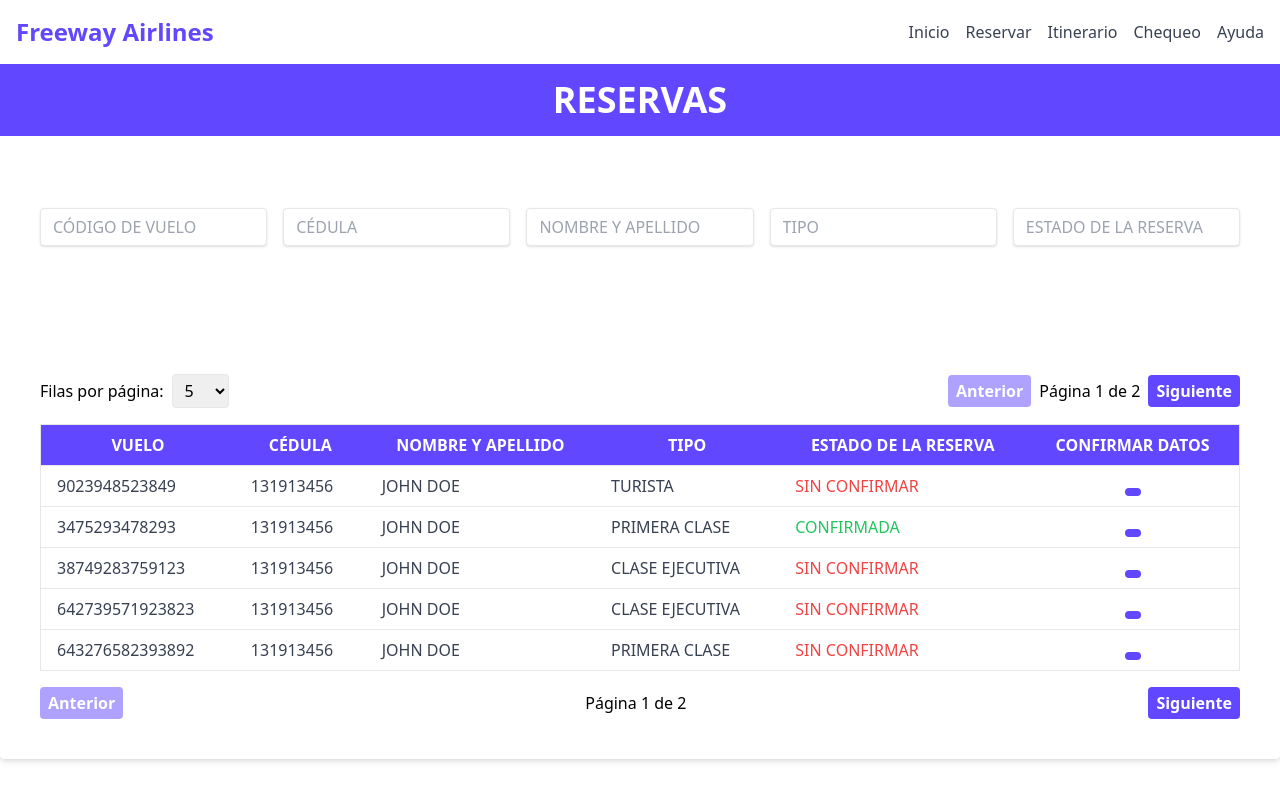
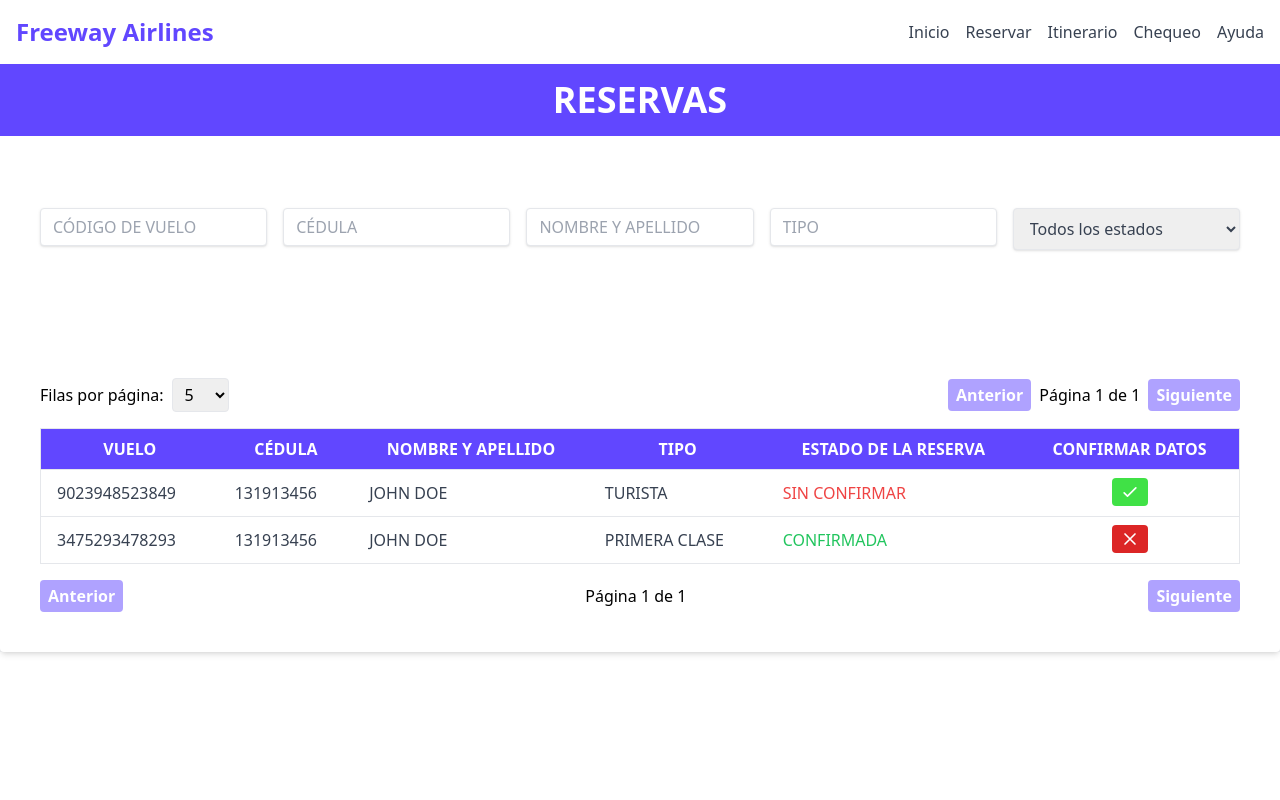
Before and after one commit to Carlos-jim/freeway, a React (Create React App) app: page /reservaciones in a window 1280 px wide. Built offline with nearby package versions, Linux system fonts and the light colour scheme.

Commit message:
DatataAdmin update

```diff
--- a/src/components/datatableAdmin.jsx
+++ b/src/components/datatableAdmin.jsx
@@ -7,6 +7,7 @@ const data = [
     nombre: 'JOHN DOE',
     tipo: 'TURISTA',
     estado: 'SIN CONFIRMAR',
+    confirmado: false, // Nuevo estado para gestionar la confirmación
   },
   {
     vuelo: '3475293478293',
@@ -14,36 +15,9 @@ const data = [
     nombre: 'JOHN DOE',
     tipo: 'PRIMERA CLASE',
     estado: 'CONFIRMADA',
+    confirmado: true, // Nuevo estado para gestionar la confirmación
   },
-  {
-    vuelo: '38749283759123',
-    cedula: '131913456',
-    nombre: 'JOHN DOE',
-    tipo: 'CLASE EJECUTIVA',
-    estado: 'SIN CONFIRMAR',
-  },
-  {
-    vuelo: '642739571923823',
-    cedula: '131913456',
-    nombre: 'JOHN DOE',
-    tipo: 'CLASE EJECUTIVA',
-    estado: 'SIN CONFIRMAR',
-  },
-  {
-    vuelo: '643276582393892',
-    cedula: '131913456',
-    nombre: 'JOHN DOE',
-    tipo: 'PRIMERA CLASE',
-    estado: 'SIN CONFIRMAR',
-  },
-  {
-    vuelo: '7582347912837912',
-    cedula: '131913456',
-    nombre: 'JOHN DOE',
-    tipo: 'TURISTA',
-    estado: 'SIN CONFIRMAR',
-  },
-  // Agrega más datos aquí si es necesario
+  // ... resto de los datos
 ];
 
 const TableAdmin = ({ filters }) => {
@@ -86,6 +60,14 @@ const TableAdmin = ({ filters }) => {
     setRowsPerPage(Number(e.target.value));
     setCurrentPage(1);
   }, []);
+
+  // Función para manejar el cambio de estado al hacer clic en el botón
+  const handleConfirmClick = (index) => {
+    const newData = [...filteredData];
+    newData[index].confirmado = !newData[index].confirmado;
+    newData[index].estado = newData[index].confirmado ? 'CONFIRMADA' : 'NO CONFIRMADA'; // Cambia el estado basado en la confirmación
+    setFilteredData(newData);
+  };
 
   return (
     <div className='p-10'>
@@ -146,12 +128,45 @@ const TableAdmin = ({ filters }) => {
                 <td className="py-2 px-4 border-b">{reservation.cedula}</td>
                 <td className="py-2 px-4 border-b">{reservation.nombre}</td>
                 <td className="py-2 px-4 border-b">{reservation.tipo}</td>
-                <td className={`py-2 px-4 border-b ${reservation.estado === 'CONFIRMADA' ? 'text-green-500' : 'text-red-500'}`}>
+                <td className={`py-2 px-4 border-b ${reservation.confirmado ? 'text-green-500' : 'text-red-500'}`}>
                   {reservation.estado}
                 </td>
                 <td className="py-2 px-4 border-b text-center">
-                  <button className="hover:bg-purple-700 text-white font-bold py-1 px-2 rounded" style={{ background: "#6147FF" }}>
-                    <i className="fas fa-check"></i>
+                  <button
+                    onClick={() => handleConfirmClick(index)}
+                    className={`${reservation.confirmado ? 'bg-red-600 hover:bg-red-700' : 'bg-success-color-btn hover:bg-hover-success-color-btn'} text-white font-bold py-1 px-2 rounded`}
+                  >
+                    {reservation.confirmado ? (
+                      <svg
+                        xmlns="http://www.w3.org/2000/svg"
+                        fill="none"
+                        viewBox="0 0 24 24"
+                        stroke="currentColor"
+                        className="w-5 h-5"
+                      >
+                        <path
+                          strokeLinecap="round"
+                          strokeLinejoin="round"
+                          strokeWidth="2"
+                          d="M6 18L18 6M6 6l12 12"
+                        />
+                      </svg>
+                    ) : (
+                      <svg
+                        xmlns="http://www.w3.org/2000/svg"
+                        fill="none"
+                        viewBox="0 0 24 24"
+                        stroke="currentColor"
+                        className="w-5 h-5"
+                      >
+                        <path
+                          strokeLinecap="round"
+                          strokeLinejoin="round"
+                          strokeWidth="2"
+                          d="M5 13l4 4L19 7"
+                        />
+                      </svg>
+                    )}
                   </button>
                 </td>
               </tr>
--- a/src/view/reservas.jsx
+++ b/src/view/reservas.jsx
@@ -13,9 +13,13 @@ const ReservationTable = () => {
 
   const handleInputChange = (e) => {
     const { id, value } = e.target;
+
+    // Convertir a mayúsculas solo el input de "nombre"
+    const transformedValue = id === "nombre" ? value.toUpperCase() : value;
+
     setFilters({
       ...filters,
-      [id]: value,
+      [id]: transformedValue,
     });
   };
 
@@ -34,7 +38,7 @@ const ReservationTable = () => {
             <div className="flex flex-wrap -mx-2 mb-4">
               <div className="w-full md:w-1/5 px-2 mb-4 md:mb-0">
                 <input
-                  className="shadow appearance-none border rounded w-full py-2 px-3 text-gray-700 leading-tight focus:outline-none focus:shadow-outline"
+                  className="shadow border rounded w-full py-2 px-3 text-gray-700 leading-tight focus:outline-none focus:shadow-outline"
                   id="vuelo"
                   type="text"
                   placeholder="CÓDIGO DE VUELO"
@@ -44,7 +48,7 @@ const ReservationTable = () => {
               </div>
               <div className="w-full md:w-1/5 px-2 mb-4 md:mb-0">
                 <input
-                  className="shadow appearance-none border rounded w-full py-2 px-3 text-gray-700 leading-tight focus:outline-none focus:shadow-outline"
+                  className="shadow border rounded w-full py-2 px-3 text-gray-700 leading-tight focus:outline-none focus:shadow-outline"
                   id="cedula"
                   type="text"
                   placeholder="CÉDULA"
@@ -54,7 +58,7 @@ const ReservationTable = () => {
               </div>
               <div className="w-full md:w-1/5 px-2 mb-4 md:mb-0">
                 <input
-                  className="shadow appearance-none border rounded w-full py-2 px-3 text-gray-700 leading-tight focus:outline-none focus:shadow-outline"
+                  className="shadow  border rounded w-full py-2 px-3 text-gray-700 leading-tight focus:outline-none focus:shadow-outline"
                   id="nombre"
                   type="text"
                   placeholder="NOMBRE Y APELLIDO"
@@ -73,14 +77,16 @@ const ReservationTable = () => {
                 />
               </div>
               <div className="w-full md:w-1/5 px-2">
-                <input
-                  className="shadow appearance-none border rounded w-full py-2 px-3 text-gray-700 leading-tight focus:outline-none focus:shadow-outline"
+                <select
+                  className="shadow border rounded w-full py-2 px-3 text-gray-700 leading-tight focus:outline-none focus:shadow-outline"
                   id="estado"
-                  type="text"
-                  placeholder="ESTADO DE LA RESERVA"
                   value={filters.estado}
                   onChange={handleInputChange}
-                />
+                >
+                  <option value="">Todos los estados</option>
+                  <option value="CONFIRMADA">CONFIRMADA</option>
+                  <option value="SIN CONFIRMAR">SIN CONFIRMAR</option>
+                </select>
               </div>
             </div>
           </form>
```
